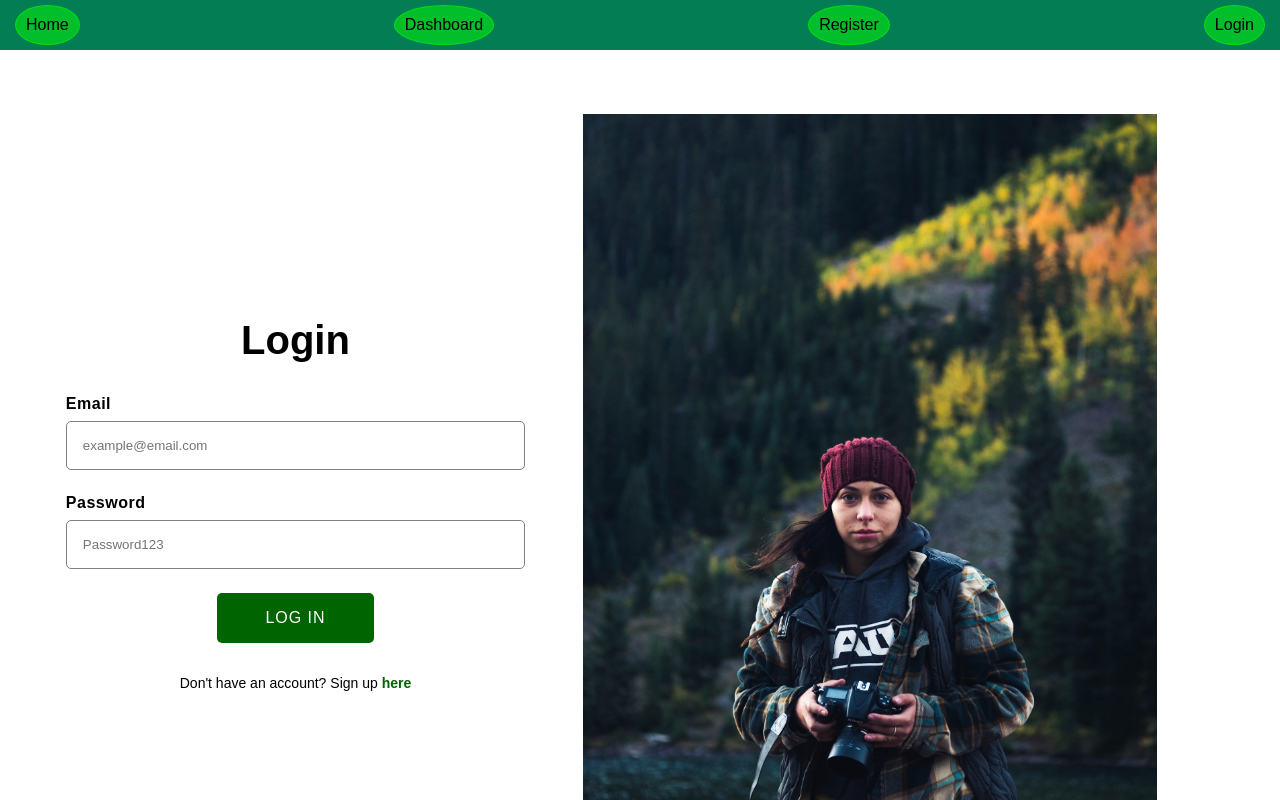
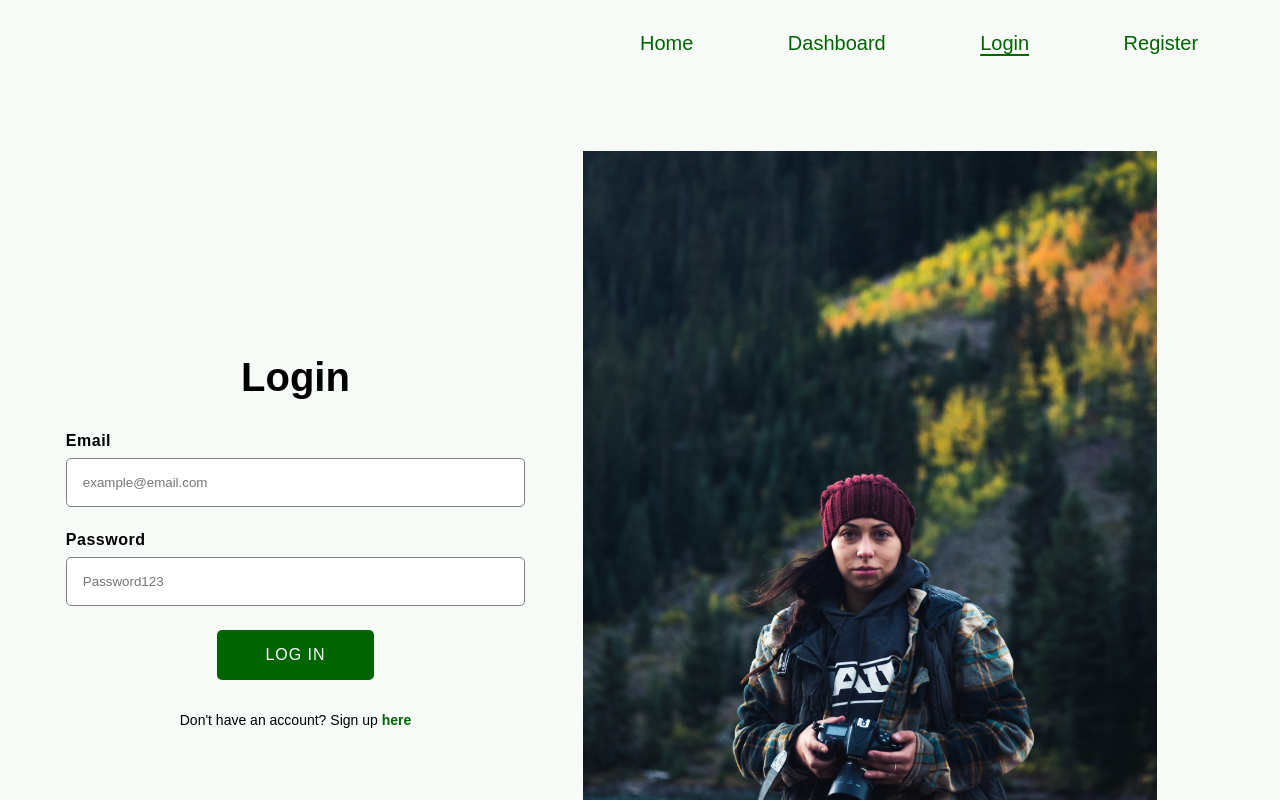
Before and after one commit to jake4369/greenpics, a React (Create React App) app in the folder frontend/: page /login in a window 1280 px wide. Shown: the top 800 px of the page. Built offline with nearby package versions, Linux system fonts and the light colour scheme.

Commit message:
Modify layout

```diff
--- a/frontend/src/App.js
+++ b/frontend/src/App.js
@@ -10,7 +10,6 @@ const App = () => {
     <div className="app">
       <Header />
       <Outlet />
-      <Footer />
       <ToastContainer />
     </div>
   );
--- a/frontend/src/Screens/DashboardScreen/styles.css
+++ b/frontend/src/Screens/DashboardScreen/styles.css
@@ -28,7 +28,7 @@
  ========== */
 .profile {
   text-align: center;
-  margin-bottom: 4rem;
+  margin-bottom: 8rem;
 }
 
 .profile h1,
--- a/frontend/src/components/Layout/Footer.jsx
+++ b/frontend/src/components/Layout/Footer.jsx
@@ -5,6 +5,7 @@ import { useLogoutMutation } from "./../../slices/usersApiSlice";
 import { logout } from "./../../slices/authSlice";
 import { toast } from "react-toastify";
 
+import Nav from "./Nav";
 
 const Footer = () => {
   const { userInfo } = useSelector((state) => state.auth);
@@ -25,31 +26,11 @@ const Footer = () => {
     }
   };
 
-return (
-  <>
- <div className="link-container">
-          <Link to="/" className="nav-link">
-            Home
-          </Link>
-          <Link to="/dashboard/profile" className="nav-link">
-            Dashboard
-          </Link>
-          <Link to="/register" className="nav-link">
-            Register
-          </Link>
-          {userInfo ? (
-            <Link to="/" className="nav-link" onClick={handleLogout}>
-              Logout
-            </Link>
-          ) : (
-            <Link to="/login" className="nav-link">
-              Login
-            </Link>
-          )}
-        </div>
+  return (
+    <footer>
+      <Nav />
+    </footer>
+  );
+};
 
-  </>
-)
-}
-
-export default Footer
+export default Footer;
--- a/frontend/src/components/Layout/Header.jsx
+++ b/frontend/src/components/Layout/Header.jsx
@@ -4,6 +4,8 @@ import { useDispatch, useSelector } from "react-redux";
 import { useLogoutMutation } from "./../../slices/usersApiSlice";
 import { logout } from "./../../slices/authSlice";
 import { toast } from "react-toastify";
+
+import Nav from "./Nav";
 
 const Header = () => {
   const { userInfo } = useSelector((state) => state.auth);
@@ -25,30 +27,9 @@ const Header = () => {
   };
 
   return (
-    <>
-      <nav className="navBar-container">
-        <div className="link-container">
-          <Link to="/" className="nav-link">
-            Home
-          </Link>
-          <Link to="/dashboard/profile" className="nav-link">
-            Dashboard
-          </Link>
-          <Link to="/register" className="nav-link">
-            Register
-          </Link>
-          {userInfo ? (
-            <Link to="/" className="nav-link" onClick={handleLogout}>
-              Logout
-            </Link>
-          ) : (
-            <Link to="/login" className="nav-link">
-              Login
-            </Link>
-          )}
-        </div>
-      </nav>
-    </>
+    <header>
+      <Nav userInfo={userInfo} handleLogout={handleLogout} />
+    </header>
   );
 };
 export default Header;
--- /dev/null
+++ b/frontend/src/components/Layout/Nav.jsx
@@ -0,0 +1,135 @@
+// import { useState, useEffect } from "react";
+// import { Link, useLocation } from "react-router-dom";
+
+// const Nav = ({ userInfo }) => {
+//   const [activeTab, setActiveTab] = useState("");
+
+//   const { pathname } = useLocation();
+
+//   useEffect(() => {
+//     // Define an array of paths you want to consider for setting the active tab
+//     const paths = ["/", "/dashboard", "/login", "/register"];
+
+//     // Find the index of the current pathname in the paths array
+//     const index = paths.indexOf(pathname);
+
+//     // Update the active tab based on the index or set it to an empty string if not found
+//     setActiveTab(index !== -1 ? paths[index] : "");
+//   }, [pathname]);
+
+//   return (
+//     <nav>
+//       <ul className="desktop-nav">
+//         <li>
+//           <Link to="/" className={activeTab === "/" ? "active" : ""}>
+//             Home
+//           </Link>
+//         </li>
+//         <li>
+//           <Link
+//             to="/dashboard/profile"
+//             className={activeTab === "/dashboard" ? "active" : ""}
+//           >
+//             Dashboard
+//           </Link>
+//         </li>
+//         <li>
+//           {userInfo ? (
+//             <Link to="/" className={activeTab === "/logout" ? "active" : ""}>
+//               Logout
+//             </Link>
+//           ) : (
+//             <Link
+//               to="/login"
+//               className={activeTab === "/login" ? "active" : ""}
+//             >
+//               Login
+//             </Link>
+//           )}
+//         </li>
+//         <li>
+//           {!userInfo && (
+//             <Link
+//               to="/register"
+//               className={activeTab === "/register" ? "active" : ""}
+//             >
+//               Register
+//             </Link>
+//           )}
+//         </li>
+//       </ul>
+//     </nav>
+//   );
+// };
+
+// export default Nav;
+
+import { useState, useEffect } from "react";
+import { Link, useLocation } from "react-router-dom";
+
+const Nav = ({ userInfo, handleLogout }) => {
+  const [activeTab, setActiveTab] = useState("");
+
+  const { pathname } = useLocation();
+
+  useEffect(() => {
+    // Define an array of paths you want to consider for setting the active tab
+    const paths = ["/", "/dashboard", "/login", "/register", "/logout"];
+
+    // Find the index of the current pathname in the paths array
+    const index = paths.indexOf(pathname);
+
+    // Update the active tab based on the index or set it to an empty string if not found
+    setActiveTab(index !== -1 ? paths[index] : "");
+  }, [pathname]);
+
+  return (
+    <nav>
+      <ul className="desktop-nav">
+        <li>
+          <Link to="/" className={activeTab === "/" ? "active" : ""}>
+            Home
+          </Link>
+        </li>
+        <li>
+          <Link
+            to="/dashboard/profile"
+            className={pathname.startsWith("/dashboard") ? "active" : ""}
+          >
+            Dashboard
+          </Link>
+        </li>
+        <li>
+          {userInfo ? (
+            <Link
+              to="/"
+              className={activeTab === "/logout" ? "active" : ""}
+              onClick={handleLogout}
+            >
+              Logout
+            </Link>
+          ) : (
+            <Link
+              to="/login"
+              className={activeTab === "/login" ? "active" : ""}
+            >
+              Login
+            </Link>
+          )}
+        </li>
+        <li>
+          {!userInfo && (
+            <Link
+              to="/register"
+              className={activeTab === "/register" ? "active" : ""}
+            >
+              Register
+            </Link>
+          )}
+        </li>
+      </ul>
+    </nav>
+  );
+};
+
+export default Nav;
--- a/frontend/src/components/Layout/styles.css
+++ b/frontend/src/components/Layout/styles.css
@@ -1,63 +1,37 @@
-/* header */
-.navBar-container {
-  background-color: rgb(2, 125, 84);
-}
-.link-container {
-  padding: 0 10px;
-  display: flex;
-  justify-content: space-between;
-  background-color: rgb(2, 125, 84)
-}
-.nav-link {
-  padding: 10px;
-  margin: 5px;
-  text-decoration: none;
-  border-radius: 50%;
-  background-color: rgba(0, 255, 0, 0.5);
-  border: 1px solid rgba(0, 255, 0, 0.5);
-  color: black;
+header {
+  width: 87.2%;
+  padding: 2rem 0;
+  margin: 0 auto;
 }
 
-.nav-link:hover {
-  border: 1px solid rgb(0, 255, 0);
-  color: rgb(0, 255, 0);
+nav ul {
+  list-style-type: none;
+  display: flex;
+  align-items: center;
+  justify-content: space-between;
+  width: 100%;
 }
 
-.nav-link:active {
-  border: 1px solid rgb(0, 255, 0);
-  color: rgb(255, 179, 0);
+nav ul li a {
+  color: darkgreen;
+  text-decoration: none;
+  font-size: 1.125rem;
 }
 
-/* footer */
+@media (min-width: 48rem) {
+  nav ul {
+    width: 50%;
+    margin-left: auto;
+  }
 
-footer {
-  position: absolute;
-  left: 0;
-  bottom: 0;
-  right: 0;
+  nav ul li a {
+    color: darkgreen;
+    text-decoration: none;
+    font-size: 1.25rem;
+  }
+
+  nav ul li a.active {
+    text-decoration: underline;
+    text-underline-offset: 4px;
+  }
 }
-
-.footer-container {
-  display: flex;
-  justify-content: space-between;
-  padding: 10px;
-  background-color: rgb(2, 125, 84);
-}
-
-.footer-link {
-  padding: 10px;
-  text-decoration: none;
-  border-radius: 50%;
-  background-color: rgba(0, 255, 0, 0.5);
-  color: black;
-}
-
-.footer-link:hover {
-  border: 1px solid rgb(0, 255, 0);
-  color: rgb(0, 255, 0);
-}
-
-.footer-link:active {
-  border: 1px solid rgb(0, 255, 0);
-  color: rgb(255, 179, 0);
-}
--- a/frontend/src/index.css
+++ b/frontend/src/index.css
@@ -31,6 +31,7 @@ body {
 
 body {
   font-family: Arial, Helvetica, sans-serif;
+  background: rgb(247, 251, 247);
 }
 
 img {
```
